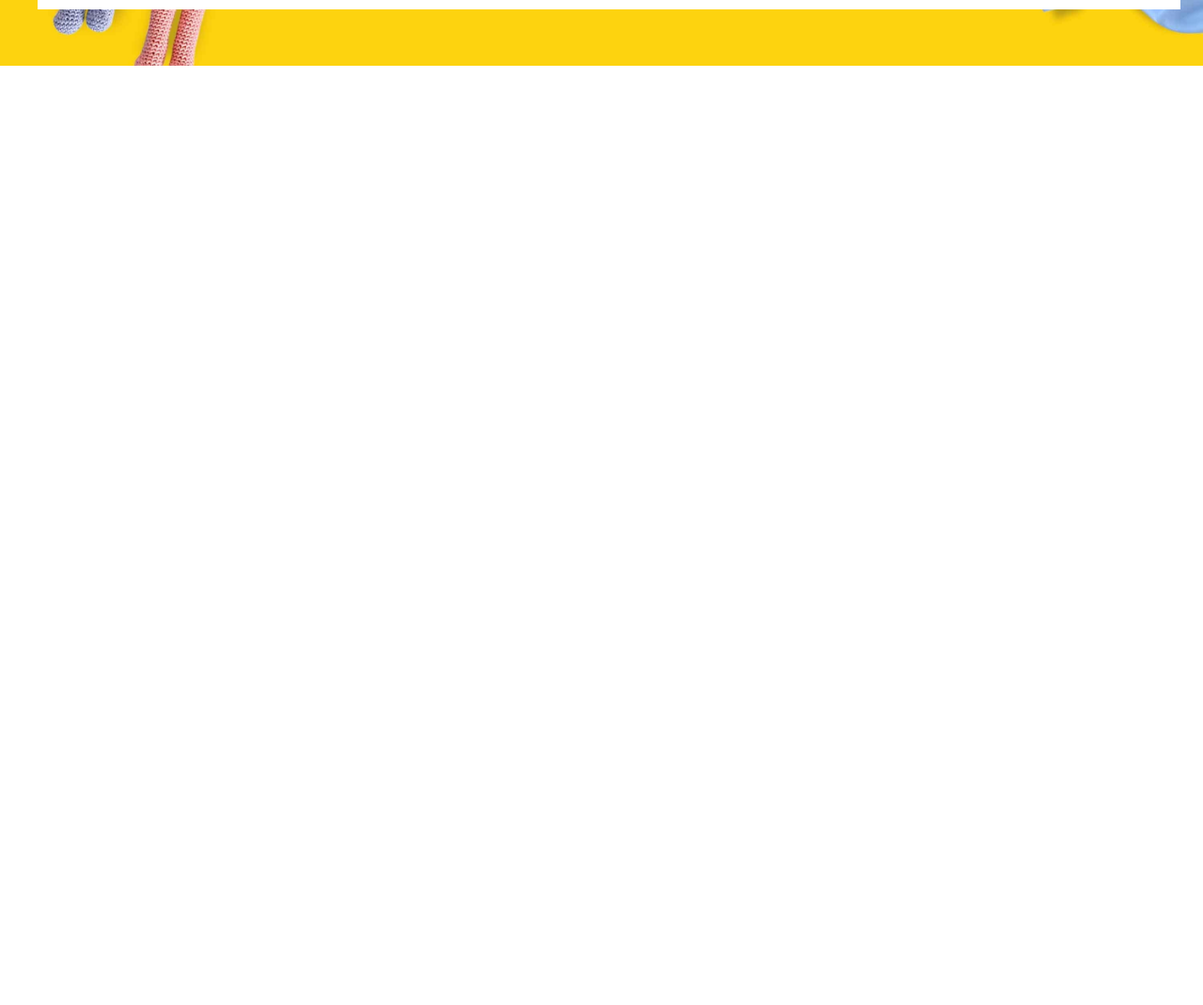
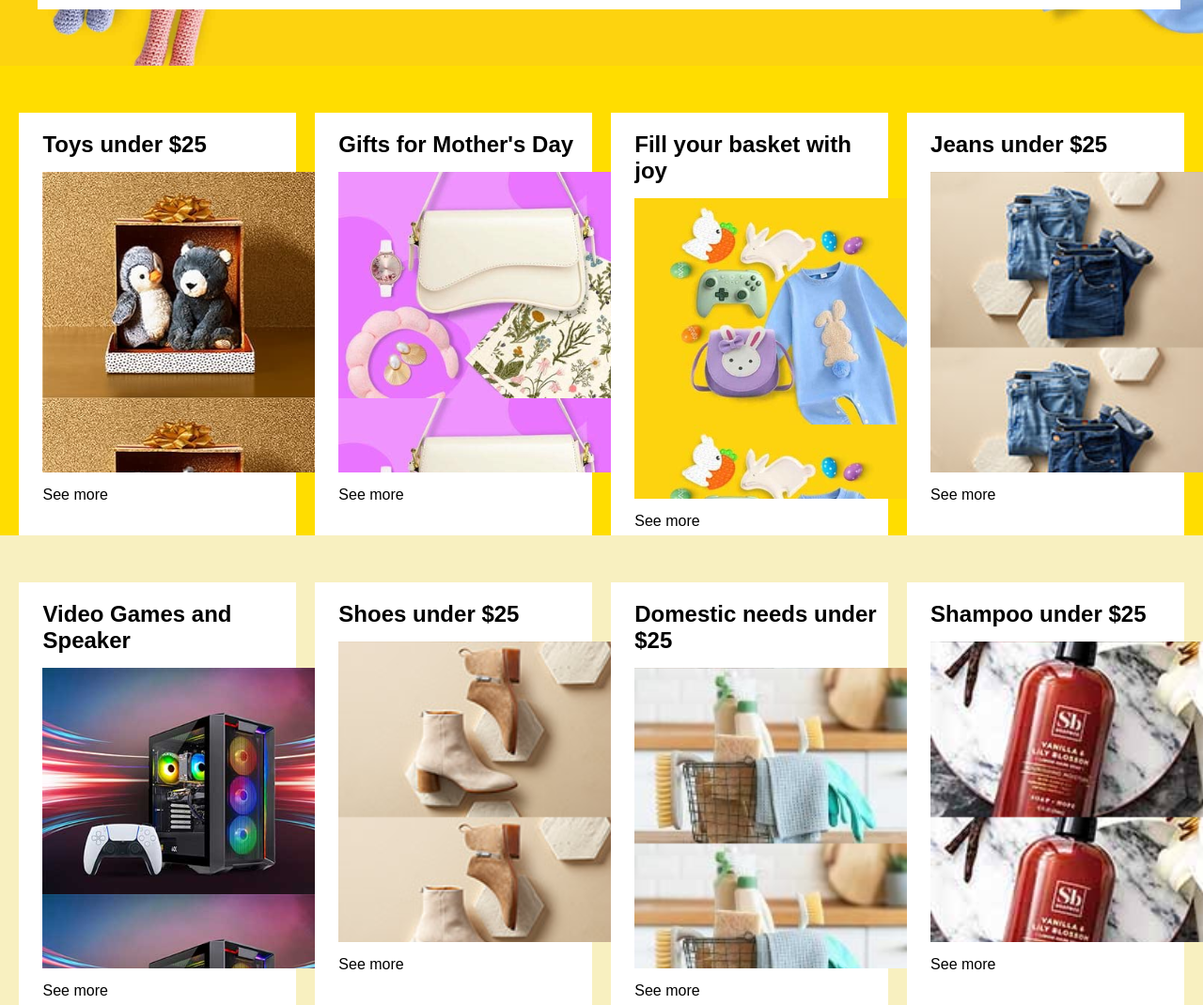
Before and after one commit to KhushiThakur25/UI_BATCH, a plain HTML site: page UI_BATCH/index.html in a window 1280 px wide. Shown: the part 400-1470 px from the top of the page at 94% size. Before the commit the page ends 800 px from the top, so only its background shows below. Drawn offline with Linux system fonts and the light colour scheme.

Commit message:
Add files via upload

```diff
--- a/UI_BATCH/index.html
+++ b/UI_BATCH/index.html
@@ -80,5 +80,55 @@
             <p>You are on amazon.com. You can also shop on Amazon India for millions of products with fast local delivery. <a> Click here to go to amazon.in</a></p>
         </div>
     </div>
+    <div class="shop-cards">
+        <div class="box">
+            <div class="box-content">
+                <h2>Toys under $25</h2>
+                <div class="img" style="background-image: url('box1_image.jpg'); height: 320px; width: 300px; background-size: contain; margin-top: 15px; margin-bottom: 15px;"></div>
+                <p>See more</p>
+            </div>
+        </div>
+        <div class="box"><div class="box-content">
+            <h2>Gifts for Mother's Day</h2>
+            <div class="img" style="background-image: url('box2_image.jpg'); height: 320px; width: 300px; background-size: contain; margin-top: 15px; margin-bottom: 15px;"></div>
+            <p>See more</p>
+        </div></div>
+        <div class="box"><div class="box-content">
+            <h2>Fill your basket with joy</h2>
+            <div class="img" style="background-image: url('box3_image.jpg'); height: 320px; width: 300px; background-size: contain; margin-top: 15px; margin-bottom: 15px;"></div>
+            <p>See more</p>
+        </div></div>
+        <div class="box"><div class="box-content">
+            <h2>Jeans under $25</h2>
+            <div class="img" style="background-image: url('box4_image.jpg'); height: 320px; width: 300px; background-size: contain; margin-top: 15px; margin-bottom: 15px;"></div>
+            <p>See more</p>
+        </div></div>
+    </div>
+        <div class="shop-cards1">
+            <div class="box">
+                <div class="box-content">
+                    <h2>Video Games and Speaker</h2>
+                    <div class="img" style="background-image: url('box5_image.jpg'); height: 320px; width: 300px; background-size: contain; margin-top: 15px; margin-bottom: 15px;"></div>
+                    <p>See more</p>
+                </div>
+            </div>
+            <div class="box"><div class="box-content">
+                <h2>Shoes under $25</h2>
+                <div class="img" style="background-image: url('box6_image.jpg'); height: 320px; width: 300px; background-size: contain; margin-top: 15px; margin-bottom: 15px;"></div>
+                <p>See more</p>
+            </div></div>
+            <div class="box"><div class="box-content">
+                <h2>Domestic needs under $25</h2>
+                <div class="img" style="background-image: url('box7_image.jpg'); height: 320px; width: 300px; background-size: contain; margin-top: 15px; margin-bottom: 15px;"></div>
+                <p>See more</p>
+            </div></div>
+            <div class="box"><div class="box-content">
+                <h2>Shampoo under $25</h2>
+                <div class="img" style="background-image: url('box8_image.jpg'); height: 320px; width: 300px; background-size: contain; margin-top: 15px; margin-bottom: 15px;"></div>
+                <p>See more</p>
+            </div></div>
+        </div>
+
+
 </body>
 </html>
--- a/UI_BATCH/style.css
+++ b/UI_BATCH/style.css
@@ -154,3 +154,33 @@ span {
 .main-msg p a{
     color: rgb(28, 141, 145);
 }
+
+.shop-cards{
+    display: flex;
+    justify-content: space-evenly;
+    background-color: rgb(255, 221, 0);
+    flex-wrap: wrap;
+}
+.shop-cards1{
+    display: flex;
+    justify-content: space-evenly;
+    background-color: rgb(248, 240, 192);
+    flex-wrap: wrap;
+}
+.box{
+    /* border: 2px solid  black; */
+    width: 23%;
+    height: 450px;
+    background-color: white;
+    margin-top: 50px;
+}
+.box-content{
+ margin-left: 25px;
+ margin-top: 20px;
+}
+
+.img{
+    background-image: url('box1_image.jpg');
+    height: 50px;
+    width: 50px;
+}
```
Also changed, not shown: UI_BATCH/box1_image.jpg (added), UI_BATCH/box2_image.jpg (added), UI_BATCH/box3_image.jpg (added), UI_BATCH/box4_image.jpg (added), UI_BATCH/box5_image.jpg (added), UI_BATCH/box6_image.jpg (added), UI_BATCH/box7_image.jpg (added), UI_BATCH/box8_image.jpg (added).
